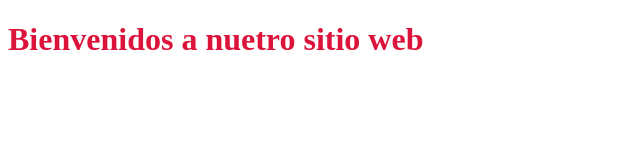
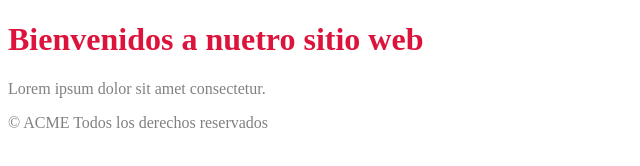
Before and after one commit to kolibri82/Practica1, a plain HTML site: page index.html in a window 1280 px wide. Shown: the whole page, without its empty margins (0-640 px from the left). Drawn offline with Linux system fonts and the light colour scheme.

Commit message:
add section

```diff
--- a/index.html
+++ b/index.html
@@ -9,6 +9,12 @@
 </head>
 <body>
     <h1>Bienvenidos a nuetro sitio web</h1>
+    <section>
+        <p>Lorem ipsum dolor sit amet consectetur.</p>
+    </section>
+    <footer>
+        <p>&copy; ACME Todos los derechos reservados</p>
+    </footer>
     <script src="js/main.js"></script>
 </body>
 </html>
```
